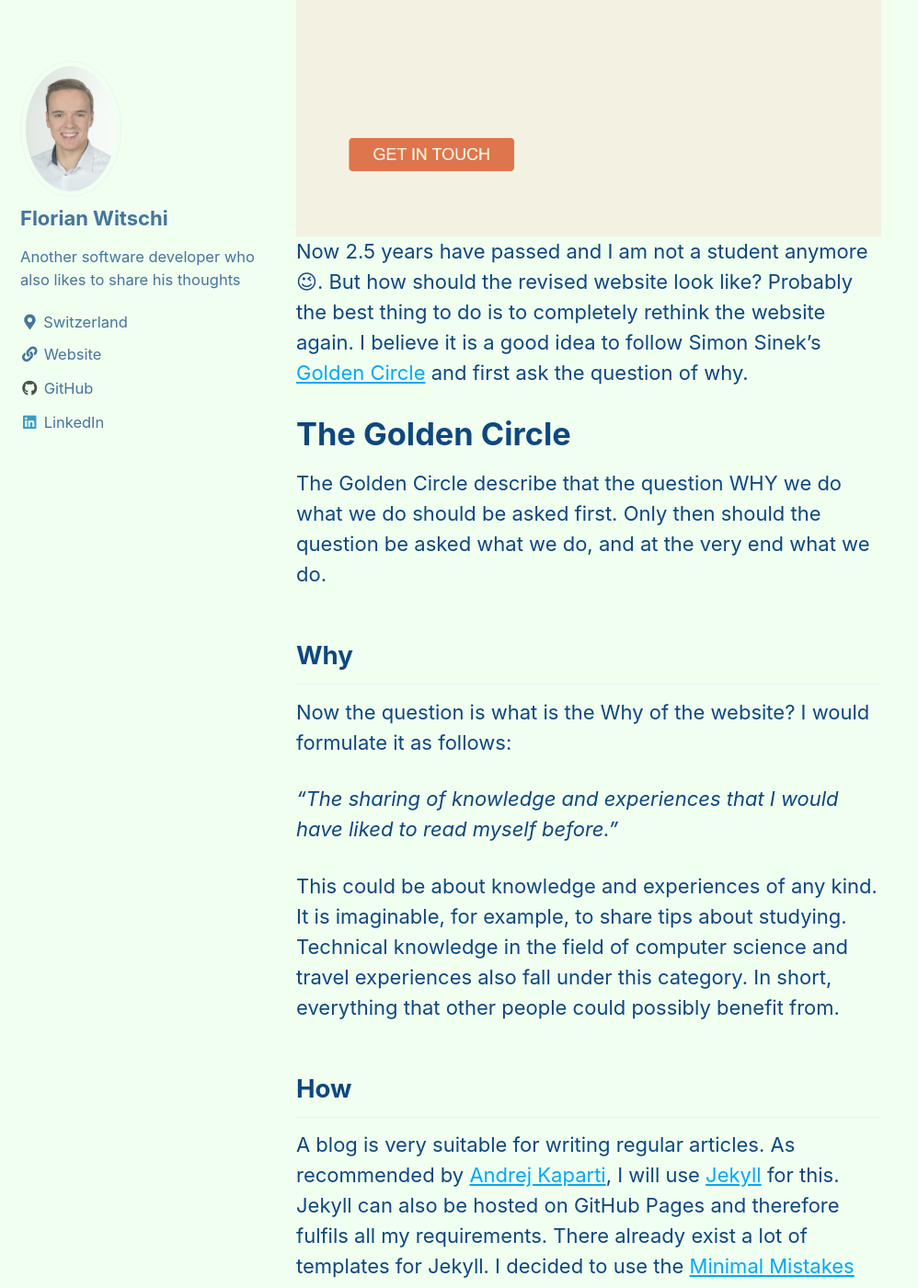
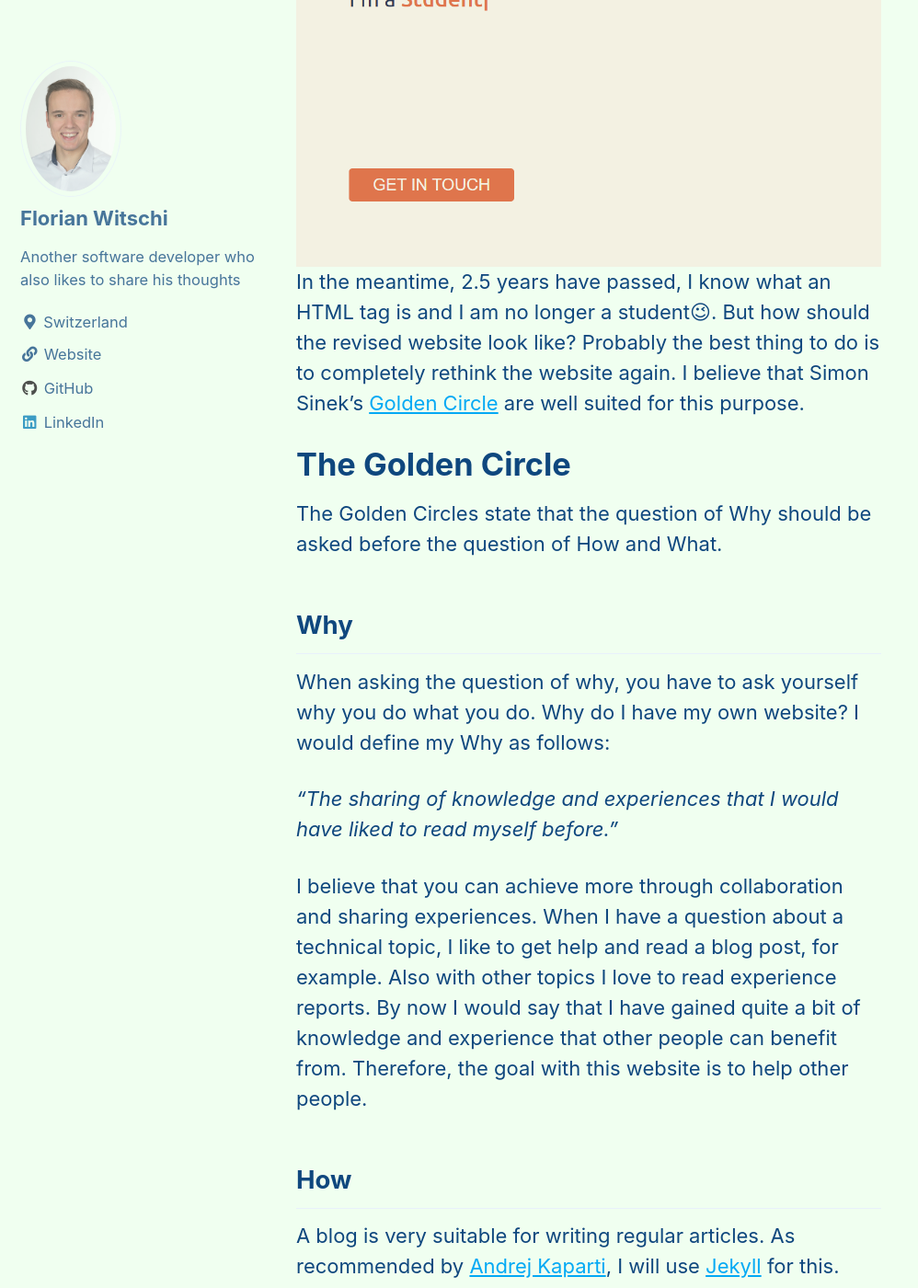
Before and after one commit to witschiflo/witschiflo.github.io, a Jekyll site: the page built from _posts/2023-07-10-my-first-post.md, in a window 1280 px wide and 1400 px high, scrolled down 789 px. Shown: the whole window at 92% size, without its empty margins (0-998 px from the left). Built offline with Jekyll 4.4.1, drawn with Linux system fonts in a browser that asks for light colours; cached includes are drawn as plain includes; some of the changed text lies outside the part shown.

Commit message:
Finish first blog

```diff
--- a/_posts/2023-07-10-my-first-post.md
+++ b/_posts/2023-07-10-my-first-post.md
@@ -5,26 +5,26 @@
 tags:
   - Website
   - Personal
-last_modified_at: 2023-07-13T11:59:26-04:00
+last_modified_at: 2023-07-14T11:59:26-04:00
 ---
 
-It all started during the semester break after studying computer science for half a year. Imagine how cool it would be to have my own website. So I got started and bought the domain florianwitschi.ch. The hosting was set up via GitHub pages and I created the HTML, CSS and Javascript files. But what to do next? I didn't even know what an HTML tag was and had never learned anything about web development. Therefore, tutorials had to come to my aid and I built the page together. The end result can be seen:
+It all started during the semester break after studying computer science for half a year. Imagine how cool it would be to have my own website. With this thought in mind, I went ahead and bought the domain florianwitschi.ch. The hosting was set up via GitHub pages and I created the HTML, CSS and Javascript files. But what to do next? I didn't even know what an HTML tag was and had never learned anything about web development. Therefore, tutorials had to come to my aid and I built the page together. The end result can be seen:
 ![Screenshot of my old website](/assets/images/2023/01_first_article/old_website.png)
-Now 2.5 years have passed and I am not a student anymore&#x1F609;. But how should the revised website look like? Probably the best thing to do is to completely rethink the website again. I believe it is a good idea to follow Simon Sinek's [Golden Circle](https://simonsinek.com/golden-circle/) and first ask the question of why.
+In the meantime, 2.5 years have passed, I know what an HTML tag is and I am no longer a student&#x1F609;. But how should the revised website look like? Probably the best thing to do is to completely rethink the website again. I believe that Simon Sinek's [Golden Circle](https://simonsinek.com/golden-circle/) are well suited for this purpose.
 
 # The Golden Circle
-The Golden Circle describe that the question WHY we do what we do should be asked first. Only then should the question be asked what we do, and at the very end what we do.
+The Golden Circles state that the question of Why should be asked before the question of How and What.
 
 ## Why
-Now the question is what is the Why of the website? I would formulate it as follows:
+When asking the question of why, you have to ask yourself why you do what you do. Why do I have my own website? I would define my Why as follows:
 
 *"The sharing of knowledge and experiences that I would have liked to read myself before."*
 
-This could be about knowledge and experiences of any kind. It is imaginable, for example, to share tips about studying. Technical knowledge in the field of computer science and travel experiences also fall under this category. In short, everything that other people could possibly benefit from.
+I believe that you can achieve more through collaboration and sharing experiences. When I have a question about a technical topic, I like to get help and read a blog post, for example. Also with other topics I love to read experience reports. By now I would say that I have gained quite a bit of knowledge and experience that other people can benefit from. Therefore, the goal with this website is to help other people.
 
 ## How
 
 A blog is very suitable for writing regular articles. As recommended by [Andrej Kaparti](https://karpathy.github.io/2014/07/01/switching-to-jekyll/), I will use [Jekyll](https://jekyllrb.com/) for this. Jekyll can also be hosted on GitHub Pages and therefore fulfils all my requirements. There already exist a lot of templates for Jekyll. I decided to use the [Minimal Mistakes Jekyll theme](https://github.com/mmistakes/minimal-mistakes) and customise it to my needs.
 
 ## What
-Finally, there is the question of what. As already mentioned, this can be experiences and knowledge of any kind. How that will look in concrete terms, the future will show...
+Finally, there is the question of What. This raises the question of what exactly the blog articles will contain. It is imaginable, for example, to share tips about studying. It is also possible to cover technical topics in the blogs. Maybe travel reports or topics related to personal development will also be covered. In short, many things are conceivable, but nothing is certain yet. Therefore, I suggest you come with me on this journey and see what the future will bring...
```
